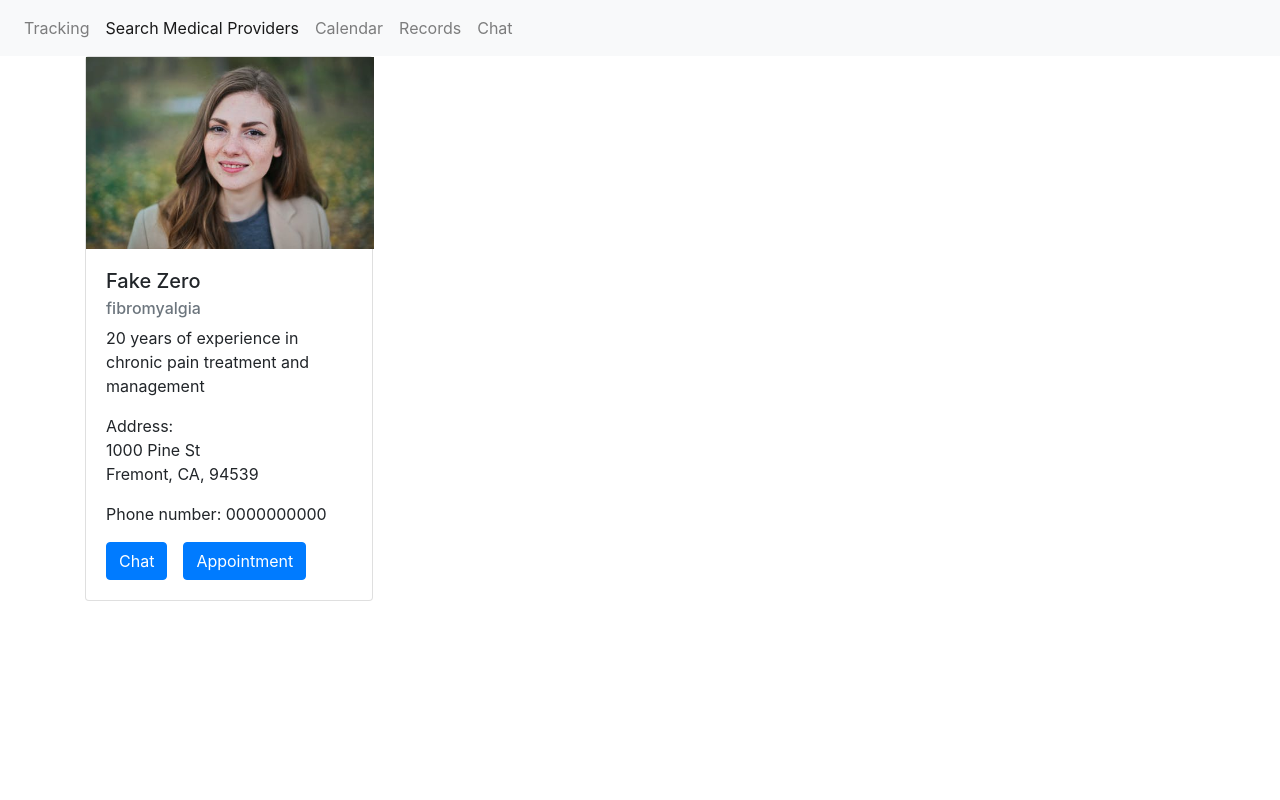
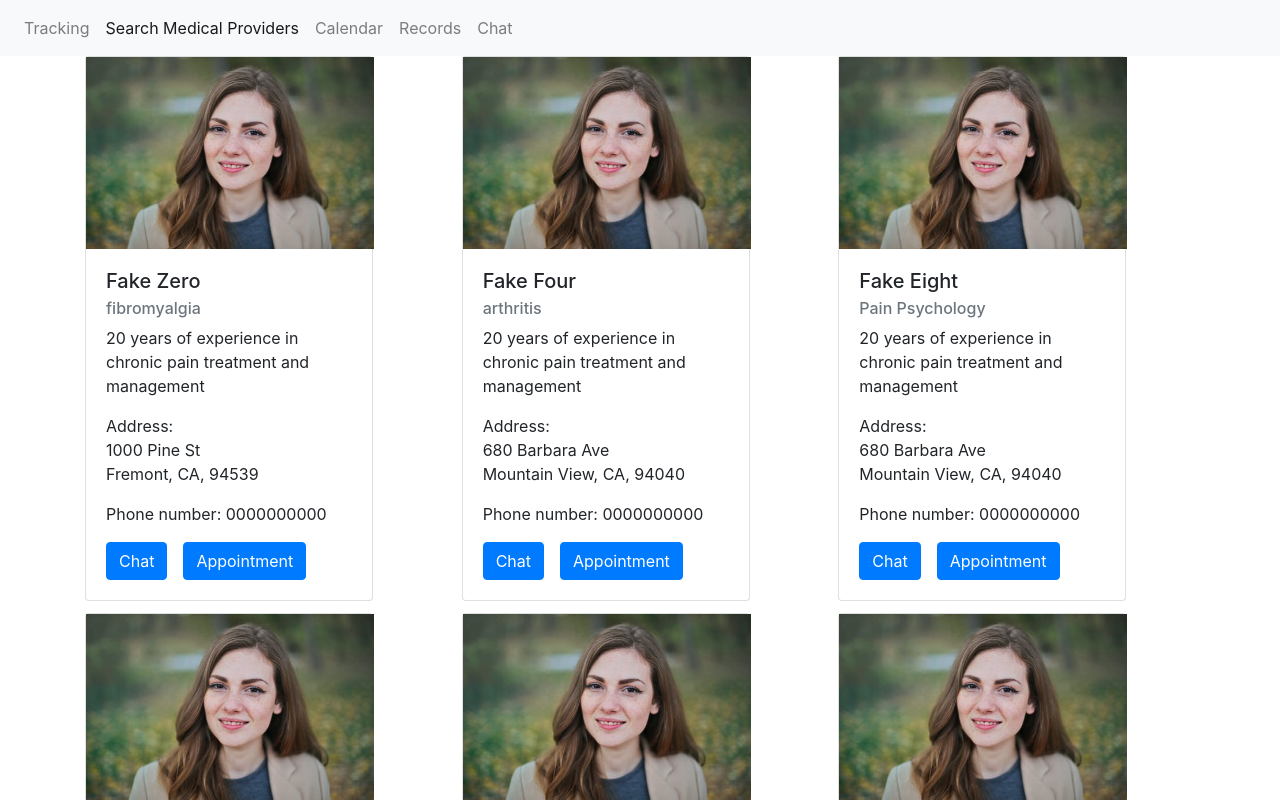
Before and after one commit to qyangaa/tele_pain_center, a React (Create React App) app: page /search in a window 1280 px wide. Shown: the top 800 px of the page. Built offline with nearby package versions, Linux system fonts and the light colour scheme.

Commit message:
mapped multiple providers into card-column

```diff
--- a/src/components/pages/providers.jsx
+++ b/src/components/pages/providers.jsx
@@ -42,8 +42,12 @@ class Providers extends Component {
     );
   };
   render() {
-    const provider = this.state.providers[0];
-    return this.renderProvider(provider);
+    const { providers } = this.state;
+    return (
+      <div class="card-columns">
+        {providers.map((provider) => this.renderProvider(provider))};
+      </div>
+    );
   }
 }
 
```
Also changed, not shown: 1 other file (tests, documents, lock files or other folders).
